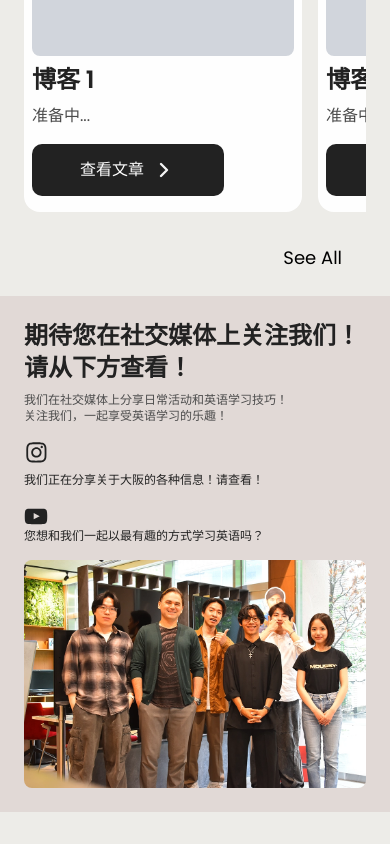
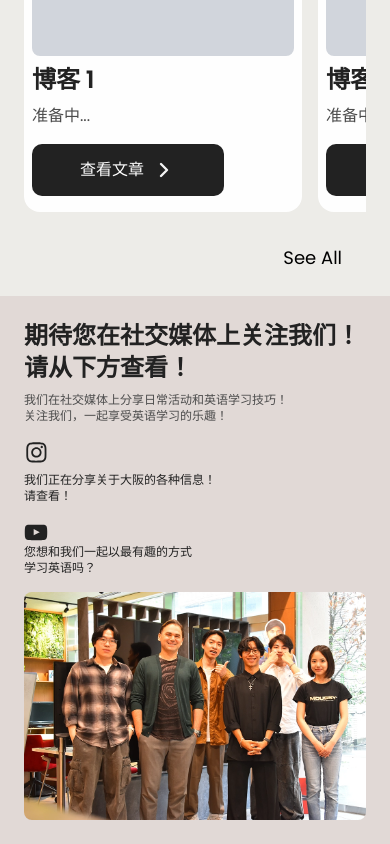
Before and after one commit to huynhnguyen1906/wakaran-english, a Next.js app: page /cn in a window 390 px wide. Shown: the part 3533-4377 px from the top of the page. Before the commit the page ends 4345 px from the top, so only its background shows below. Built offline with nearby package versions, Linux system fonts and the light colour scheme.

Commit message:
contactの修正完了

```diff
--- a/messages/cn.json
+++ b/messages/cn.json
@@ -102,10 +102,12 @@
         "instagramQr": "WakaranEnglish的Instagram二维码",
         "instagramAlt": "WakaranEnglish的Instagram",
         "instagramLogoAlt": "Instagram标志",
+        "instagramDescriptionMobile": "我们正在分享关于大阪的各种信息！\n请查看！",
         "instagramDescription": "我们正在分享关于大阪的各种信息！请查看！",
         "youtubeQr": "WakaranEnglish的YouTube二维码",
         "youtubeAlt": "WakaranEnglish的YouTube",
         "youtubeLogoAlt": "YouTube标志",
+        "youtubeDescriptionMobile": "您想和我们一起以最有趣的方式\n学习英语吗？",
         "youtubeDescription": "您想和我们一起以最有趣的方式学习英语吗？",
         "withIain": "伊安和成员们的合影"
     }
--- a/messages/en.json
+++ b/messages/en.json
@@ -102,10 +102,12 @@
         "instagramQr": "WakaranEnglish Instagram QR Code",
         "instagramAlt": "WakaranEnglish Instagram",
         "instagramLogoAlt": "Instagram Logo",
+        "instagramDescriptionMobile": "We're sharing all about Osaka!\nPlease check it out!",
         "instagramDescription": "We're sharing all about Osaka! Please check it out!",
         "youtubeQr": "WakaranEnglish YouTube QR Code",
         "youtubeAlt": "WakaranEnglish YouTube",
         "youtubeLogoAlt": "YouTube Logo",
+        "youtubeDescriptionMobile": "Would you like to study English with us in the most enjoyable way?",
         "youtubeDescription": "Would you like to study English with us in the most enjoyable way?",
         "withIain": "Group photo of Iain and members"
     }
--- a/messages/ja.json
+++ b/messages/ja.json
@@ -102,10 +102,12 @@
         "instagramQr": "WakaranEnglishのInstagramQRコード",
         "instagramAlt": "WakaranEnglishのInstagram",
         "instagramLogoAlt": "Instagramのロゴ",
+        "instagramDescriptionMobile": "大阪についてのアレコレを発信中！\nぜひチェック！",
         "instagramDescription": "大阪についてのアレコレを発信中！ぜひチェック！",
         "youtubeQr": "WakaranEnglishのYoutubeQRコード",
         "youtubeAlt": "WakaranEnglishのYoutube",
         "youtubeLogoAlt": "Youtubeのロゴ",
+        "youtubeDescriptionMobile": "私たちと一緒にもっとも楽しい方法で\n英語を勉強しませんか",
         "youtubeDescription": "私たちと一緒にもっとも楽しい方法で英語を勉強しませんか",
         "withIain": "イアンとメンバーの集合写真"
     }
--- a/messages/vi.json
+++ b/messages/vi.json
@@ -102,10 +102,12 @@
         "instagramQr": "Mã QR Instagram của WakaranEnglish",
         "instagramAlt": "Instagram WakaranEnglish",
         "instagramLogoAlt": "Logo Instagram",
+        "instagramDescriptionMobile": "Chúng tôi đang chia sẻ mọi thứ về Osaka!\nHãy kiểm tra nhé!",
         "instagramDescription": "Chúng tôi đang chia sẻ mọi thứ về Osaka! Hãy kiểm tra nhé!",
         "youtubeQr": "Mã QR YouTube của WakaranEnglish",
         "youtubeAlt": "YouTube WakaranEnglish",
         "youtubeLogoAlt": "Logo YouTube",
+        "youtubeDescriptionMobile": "Bạn có muốn học tiếng Anh với chúng tôi theo cách thú vị nhất\nkhông?",
         "youtubeDescription": "Bạn có muốn học tiếng Anh với chúng tôi theo cách thú vị nhất không?",
         "withIain": "Ảnh nhóm của Iain và các thành viên"
     }
--- a/src/components/Contact.tsx
+++ b/src/components/Contact.tsx
@@ -2,6 +2,7 @@
 
 import Image from 'next/image'
 
+import { renderTextWithLineBreaks } from '@/utils/textUtils'
 import { useTranslations } from 'next-intl'
 
 // 文章をjsonデータから取得して表示させる必要がある
@@ -18,7 +19,7 @@ export default function Contact() {
         <div className='bg-[#E1D9D6] p-6 md:py-12'>
             <div className='text-main-color mx-auto md:max-w-[1120px]'>
                 <p className='hidden md:mb-6 md:block md:text-center md:text-2xl'>{t('subtitle')}</p>
-                <h2 className='mb-2 text-2xl font-semibold md:mb-4 md:text-center md:text-5xl md:leading-16'>
+                <h2 className='mb-2 text-2xl font-semibold md:mb-4 md:text-center md:text-4xl lg:text-5xl lg:leading-16'>
                     {t('titleTop')}
                     <br />
                     {t('titleBottom')}
@@ -37,7 +38,7 @@ export default function Contact() {
                                 alt={t('instagramQr')}
                                 width={170}
                                 height={170}
-                                className='hidden md:block md:aspect-square md:rounded-2xl'
+                                className='hidden rounded-2xl md:block md:aspect-square md:rounded-2xl'
                             />
                             <div className='flex flex-col gap-y-2 md:justify-end md:gap-2'>
                                 <a
@@ -45,6 +46,7 @@ export default function Contact() {
                                     onClick={(event) =>
                                         snsLink(event, 'https://www.instagram.com/wakaran.eng/#', t('instagramAlt'))
                                     }
+                                    className='block'
                                 >
                                     <Image
                                         src={'/images/instagram_logo.svg'}
@@ -54,7 +56,12 @@ export default function Contact() {
                                         className='h-6 w-6 md:h-10 md:w-10 md:object-cover'
                                     />
                                 </a>
-                                <p className='text-xs md:text-2xl md:font-medium'>{t('instagramDescription')}</p>
+                                <p className='hidden md:block md:text-lg md:font-medium lg:text-2xl'>
+                                    {renderTextWithLineBreaks(t('instagramDescription'))}
+                                </p>
+                                <p className='text-xs md:hidden lg:hidden'>
+                                    {renderTextWithLineBreaks(t('instagramDescriptionMobile'))}
+                                </p>
                             </div>
                         </div>
                         {/* YouTube */}
@@ -64,7 +71,7 @@ export default function Contact() {
                                 alt={t('youtubeQr')}
                                 width={170}
                                 height={170}
-                                className='hidden md:block md:aspect-square md:rounded-2xl md:object-cover'
+                                className='hidden rounded-2xl md:block md:aspect-square md:rounded-2xl'
                             />
                             <div className='md:flex md:flex-col md:justify-end md:gap-2'>
                                 <a
@@ -72,6 +79,7 @@ export default function Contact() {
                                     onClick={(event) =>
                                         snsLink(event, 'https://www.youtube.com/@WakaranEnglish', t('youtubeAlt'))
                                     }
+                                    className='block'
                                 >
                                     <Image
                                         src={'/images/youtube_logo.svg'}
@@ -81,7 +89,12 @@ export default function Contact() {
                                         className='h-6 w-6 md:h-10 md:w-10 md:object-cover'
                                     />
                                 </a>
-                                <p className='text-xs md:text-2xl md:font-medium'>{t('youtubeDescription')}</p>
+                                <p className='hidden md:block md:text-lg md:font-medium lg:text-2xl'>
+                                    {renderTextWithLineBreaks(t('youtubeDescription'))}
+                                </p>
+                                <p className='text-xs md:hidden lg:hidden'>
+                                    {renderTextWithLineBreaks(t('youtubeDescriptionMobile'))}
+                                </p>
                             </div>
                         </div>
                     </div>
@@ -90,7 +103,7 @@ export default function Contact() {
                         alt={t('withIain')}
                         width={500}
                         height={400}
-                        className='rounded-[8px] object-cover md:w-1/2 md:rounded-3xl'
+                        className='w-full rounded-[8px] object-cover md:w-1/2 md:rounded-3xl'
                     />
                 </div>
             </div>
```
